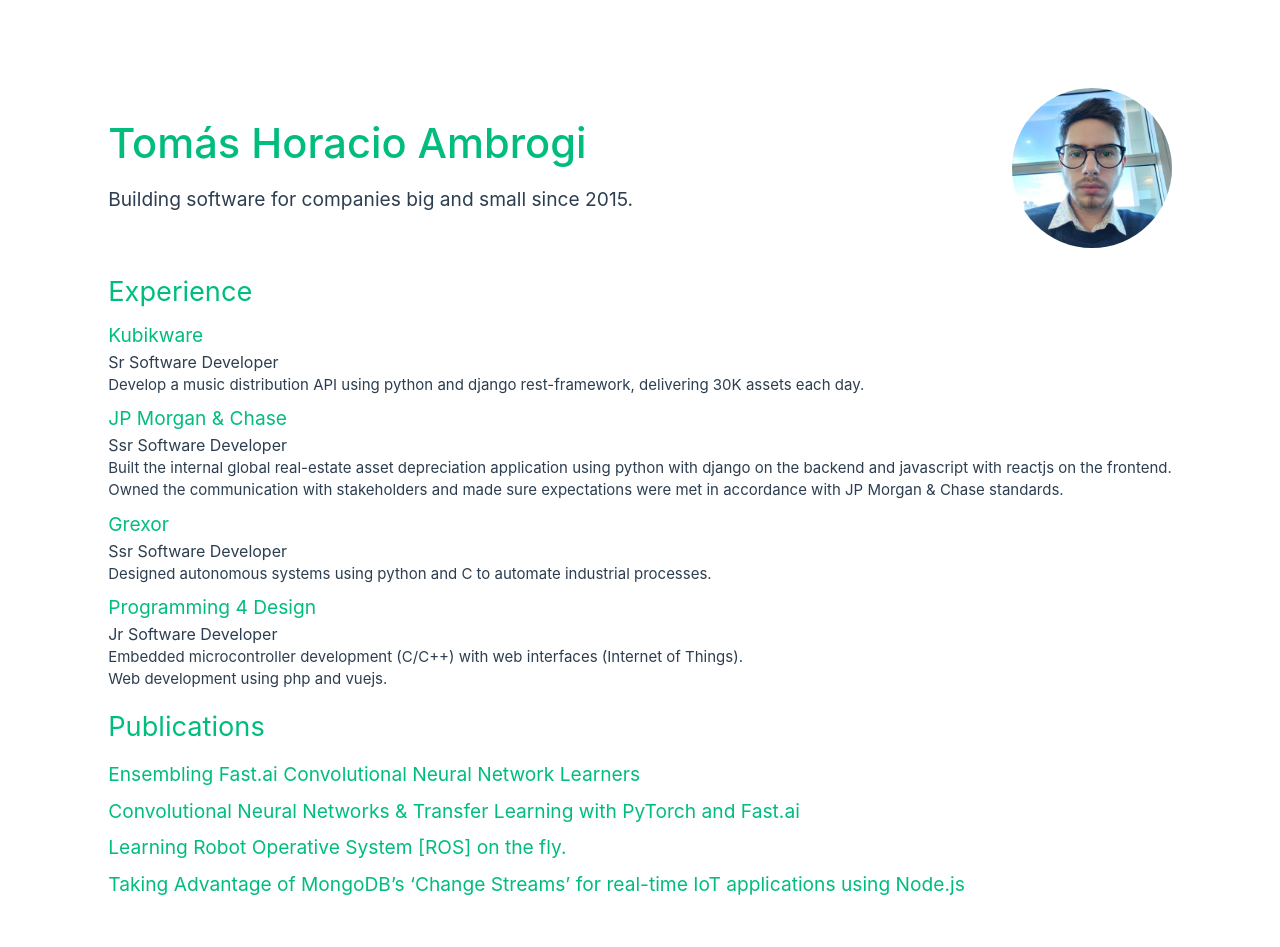
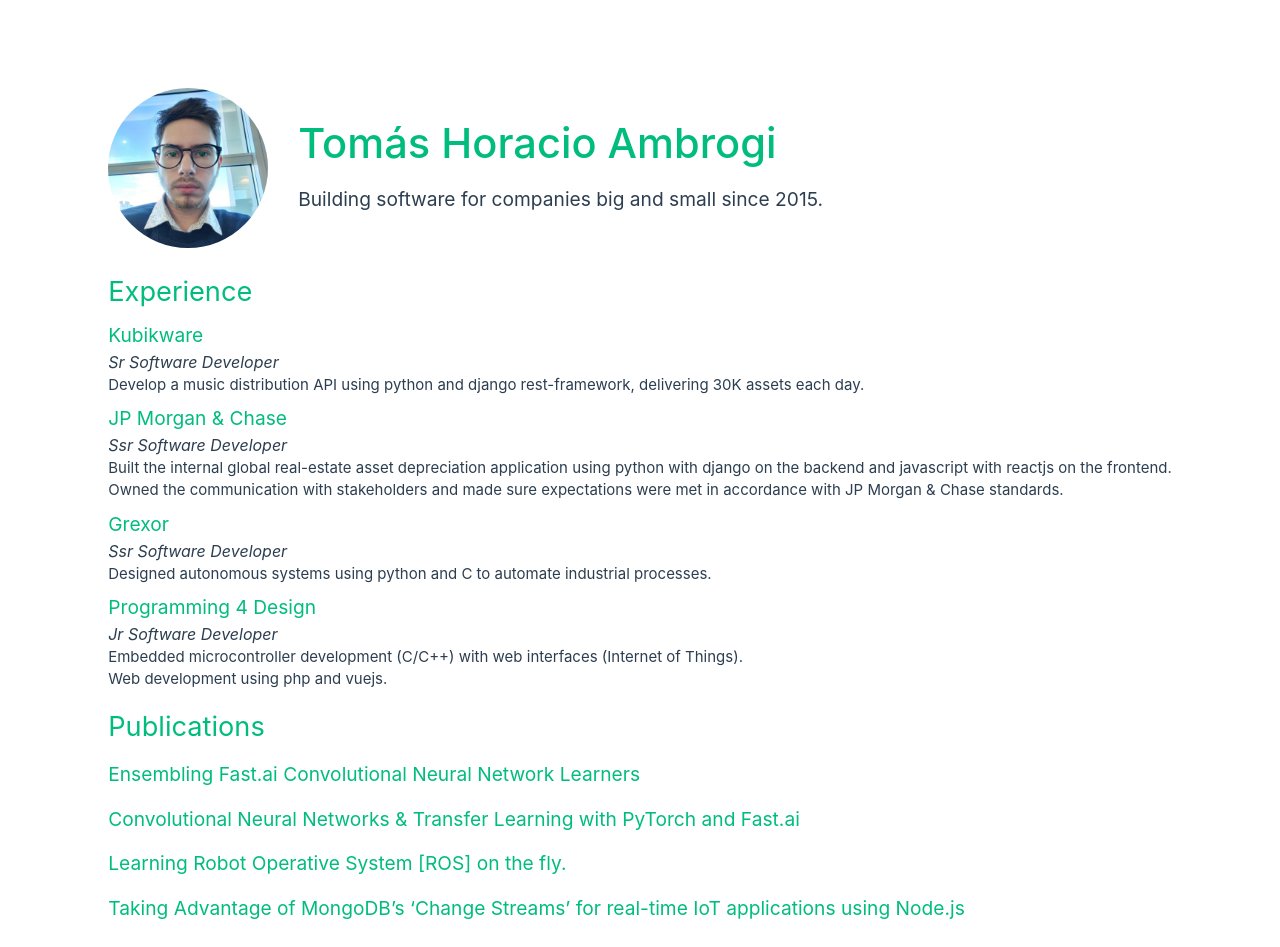
Before and after one commit to tomiambro/resume, a Vue app: page / in a window 1280 px wide. Before the commit the page ends 923 px from the top, so only its background shows below. Built offline with nearby package versions, Linux system fonts and the light colour scheme.

Commit message:
style changes

```diff
--- a/src/components/Title.vue
+++ b/src/components/Title.vue
@@ -1,11 +1,7 @@
 <script setup></script>
 
 <template>
-    <div class="title container lg:justify-between flex-col lg:flex-row items-center my-6">
-        <div class="text">
-            <h1 class="green">Tomás Horacio Ambrogi</h1>
-            <h3>Building software for companies big and small since 2015.</h3>
-        </div>
+    <div class="title container flex-col lg:flex-row items-center my-6">
         <div class="image crop my-4 lg:my-0">
             <img
                 alt="Vue logo"
@@ -14,6 +10,10 @@
                 width="160"
                 height="160"
             />
+        </div>
+        <div class="text">
+            <h1 class="green">Tomás Horacio Ambrogi</h1>
+            <h3>Building software for companies big and small since 2015.</h3>
         </div>
     </div>
 </template>
--- a/src/components/experience/ExperienceItem.vue
+++ b/src/components/experience/ExperienceItem.vue
@@ -1,6 +1,6 @@
 <script setup>
 import { reactive, computed, onMounted } from 'vue'
-import { Experience } from './experience';
+import { Experience } from './experience'
 
 const props = defineProps({
     experience: {
@@ -24,7 +24,7 @@
             <a :href="experience.link" target="_blank"
                 ><h4>{{ experience.company }}</h4></a
             >
-            <h5>{{ experience.position }}</h5>
+            <h5 class="italic">{{ experience.position }}</h5>
         </div>
         <div>
             <p v-for="p in paragraphs">{{ p + '.' }}</p>
--- a/src/components/publications/PublicationItem.vue
+++ b/src/components/publications/PublicationItem.vue
@@ -1,9 +1,9 @@
 <script setup>
 import { reactive, computed, onMounted } from 'vue'
-
+import { Publication } from './publication'
 const props = defineProps({
-    publications: {
-        type: Array,
+    publication: {
+        type: Publication,
         required: false
     }
 })
@@ -15,9 +15,9 @@
 
 <template>
     <div class="publication-item flex flex-col mt-2">
-        <div v-for="p in publications" class="my-1">
-            <a :href="p.link" target="_blank"
-                ><h3>{{ p.title }}</h3></a
+        <div class="my-1">
+            <a :href="publication.link" target="_blank"
+                ><h3>{{ publication.title }}</h3></a
             >
         </div>
     </div>
--- a/src/components/publications/Publications.vue
+++ b/src/components/publications/Publications.vue
@@ -1,6 +1,6 @@
 <script setup>
 import { reactive } from 'vue'
-import { Publication } from './publication.js'
+import { Publication } from './publication'
 import PublicationItem from './PublicationItem.vue'
 
 const publications = reactive([
@@ -26,7 +26,9 @@
 <template>
     <div class="publications mb-5">
         <div class="subclass"><h2 class="green">Publications</h2></div>
-        <PublicationItem :publications="publications" />
+        <div v-for="p in publications">
+            <PublicationItem :publication="p" />
+        </div>
     </div>
 </template>
 
@@ -43,7 +45,7 @@
     }
 }
 
-.publications div {
+.publications > div {
     padding: 0 15px;
 }
 </style>
```
Also changed, not shown: src/components/experience/Experience.vue (+15 -15 lines), src/components/experience/experience.js (line endings or trailing spaces).
